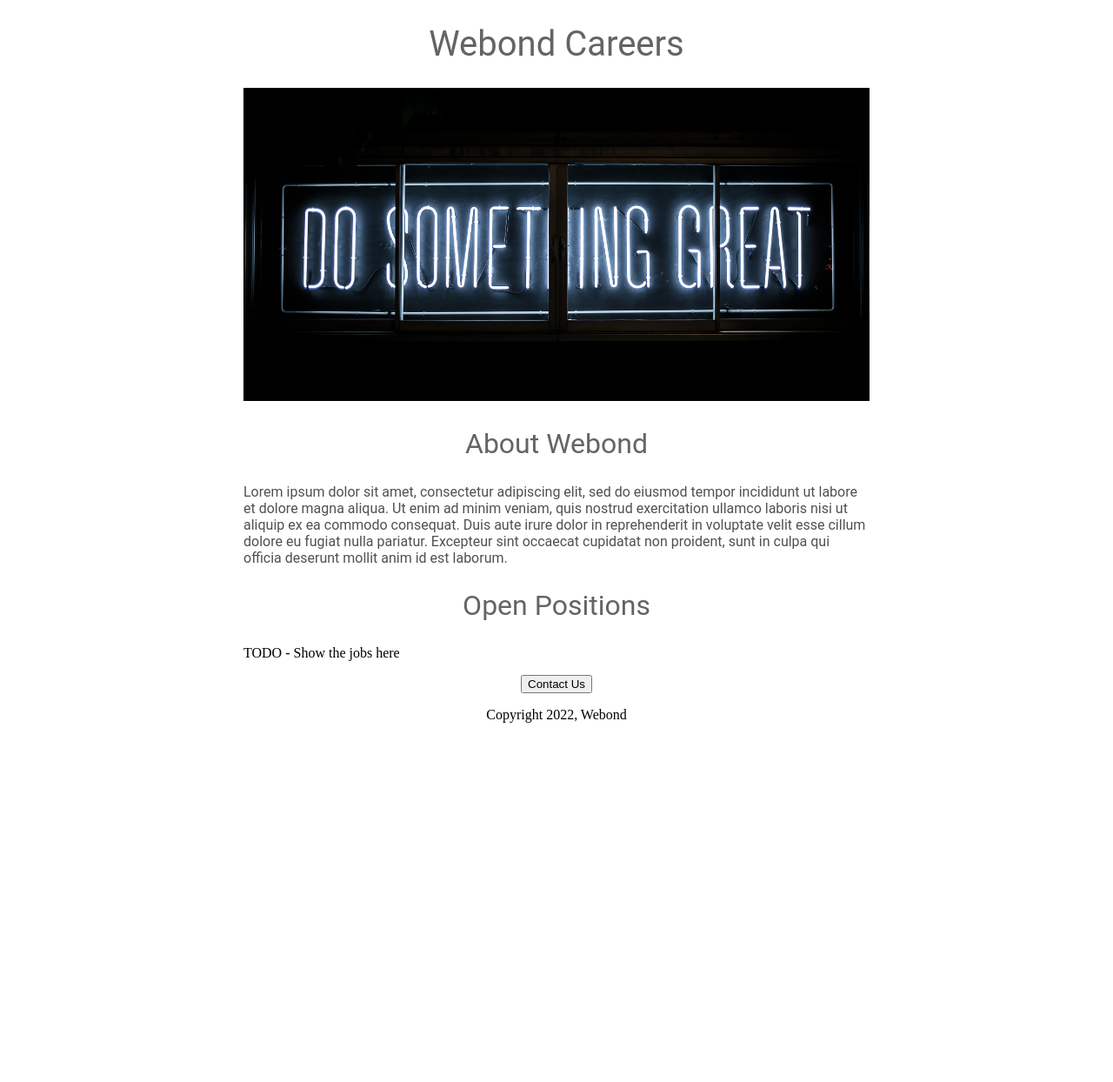
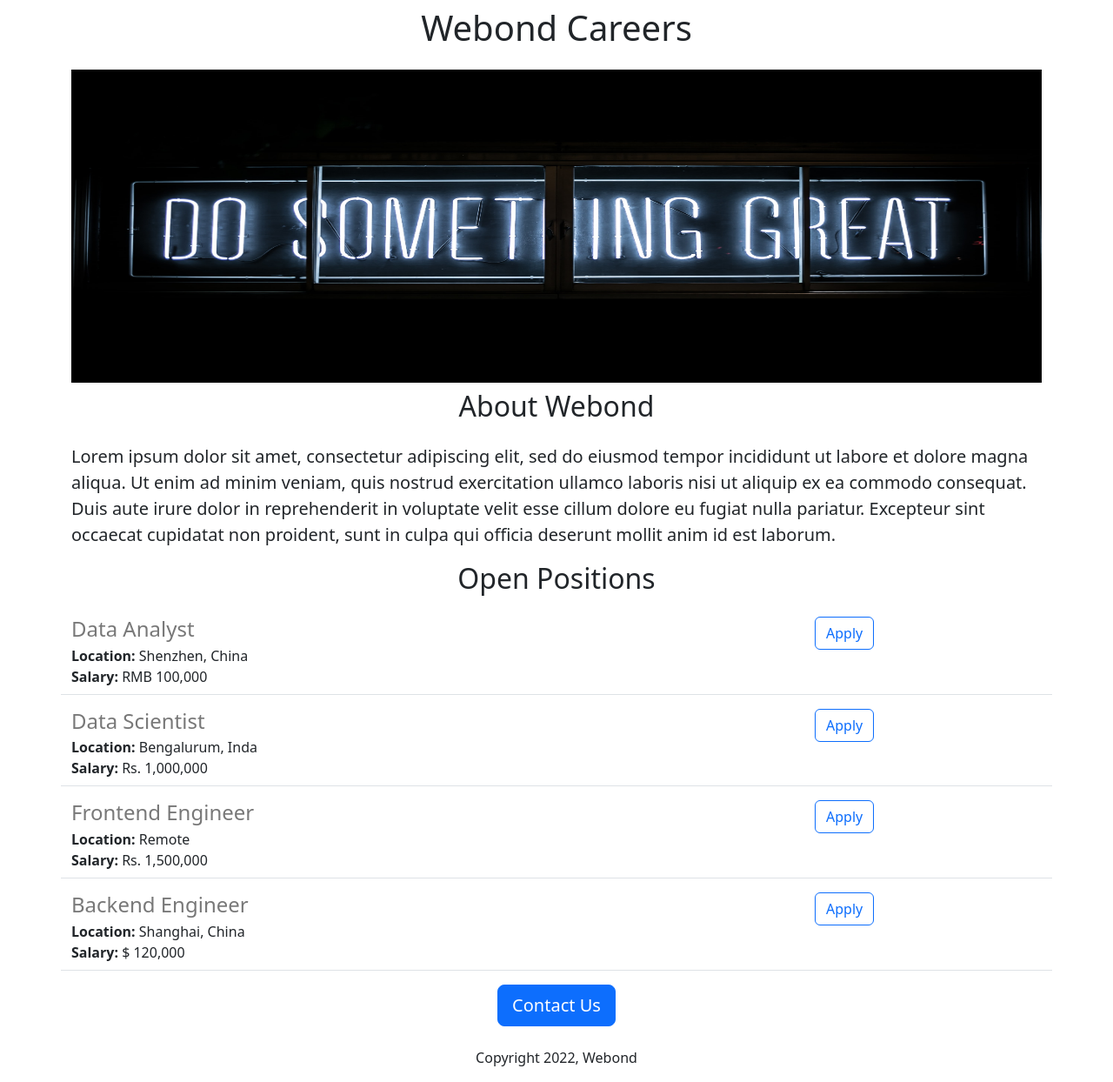
Before and after one commit to jimmylgz/webond-careers-website-v2, a Flask app: page / in a window 1280 px wide. Shown: the whole page at 87% size. Before the commit the page ends 831 px from the top, so only its background shows below. Run offline with Flask 2, Linux system fonts and the light colour scheme.

Commit message:
Added dynamic data and API route

```diff
--- a/app.py
+++ b/app.py
@@ -1,11 +1,40 @@
-from flask import Flask, render_template
+from flask import Flask, render_template, jsonify
 
 app = Flask(__name__)
+JOBS = [
+    {
+        'id': 1,
+        'title': 'Data Analyst',
+        'location': 'Shenzhen, China',
+        'salary': 'RMB 100,000'
+    },
+    {
+        'id': 2,
+        'title': 'Data Scientist',
+        'location': 'Bengalurum, Inda',
+        'salary': 'Rs. 1,000,000'
+    },
+    {
+        'id': 3,
+        'title': 'Frontend Engineer',
+        'location': 'Remote',
+        'salary': 'Rs. 1,500,000'
+    },
+    {
+        'id': 4,
+        'title': 'Backend Engineer',
+        'location': 'Shanghai, China',
+        'salary': '$ 120,000'
+    }
+]
 
 @app.route("/")
 def hello_world():
-    return render_template('home.html')
+    return render_template('home.html', jobs=JOBS, company_name='Webond')
 
+@app.route("/api/jobs")
+def list_jobs():
+    return jsonify(JOBS)
 
 if __name__ == "__main__":
     app.run(debug=True)
--- a/templates/home.html
+++ b/templates/home.html
@@ -1,54 +1,34 @@
 <!DOCTYPE html>
 <html>
     <head>
+        <meta charset="utf-8">
+        <meta name="viewport" content="width=device-width, initial-scale=1">
         <title>Webond Careers</title>
+        <link href="https://cdn.jsdelivr.net/npm/bootstrap@5.3.0-alpha1/dist/css/bootstrap.min.css" rel="stylesheet" integrity="sha384-GLhlTQ8iRABdZLl6O3oVMWSktQOp6b7In1Zl3/Jr59b6EGGoI1aFkw7cmDA6j6gD" crossorigin="anonymous">
         <style>
-            h1 {
-                font-size: 40px;
-                font-family: Roboto;
-                font-weight: normal;
-                color: rgb(100, 100, 100);
-                text-align: center;
-            }
-
             #banner {
+                height: 360px;
                 width: 100%;
-                height: 360px;
-                object-fit: cover;
-            }
-
-            h2 {
-                font-family: Roboto;
-                font-size: 32px;
-                color: rgb(100, 100, 100);
-                text-align: center;
-                font-weight: normal;
-            }
-
-            .bodytext {
-                font-family: Roboto;
-                color: rgb(80, 80, 80)
-            }
-
-            #container {
-                max-width: 720px;
-                margin: 0 auto 0 auto;
             }
         </style>
     </head>
     <body>
-        <div id="container">
-            <h1>Webond Careers</h1>
-            <img id="banner" src="http://jimmylgz.myds.me:8090/proxy/5000/static/banner.jpeg">
-            <h2>About Webond</h2>
-            <p class="bodytext">
+        <div class="container">
+            <h1 class="text-center mt-2 mb-4">{{company_name}} Careers</h1>
+            <img class="img-fluid" id="banner" src="http://jimmylgz.myds.me:8090/proxy/5000/static/banner.jpeg">
+            <h2 class="text-center mt-2 mb-4">About Webond</h2>
+            <p class="lead">
                 Lorem ipsum dolor sit amet, consectetur adipiscing elit, sed do eiusmod tempor incididunt ut labore et dolore magna aliqua. Ut enim ad minim veniam, quis nostrud exercitation ullamco laboris nisi ut aliquip ex ea commodo consequat. Duis aute irure dolor in reprehenderit in voluptate velit esse cillum dolore eu fugiat nulla pariatur. Excepteur sint occaecat cupidatat non proident, sunt in culpa qui officia deserunt mollit anim id est laborum.
             </p>
-            <h2>Open Positions</h2>
-            <p>TODO - Show the jobs here</p>
-            <div style="text-align: center;">
-                <button>Contact Us</button>
-                    <p>Copyright 2022, Webond</p>
+            <h2 class="text-center mt-2 mb-4">Open Positions</h2>
+            <p>
+                {% for job in jobs %}
+                   {% include 'jobitem.html' %}
+                {% endfor %}
+            </p>
+            <div class="text-center">
+                <button class="btn btn-primary btn-lg">Contact Us</button>
+                    <p class="mt-4">Copyright 2022, Webond</p>
             </div>
         </div>
     </body>
--- /dev/null
+++ b/templates/jobitem.html
@@ -0,0 +1,16 @@
+<div class="border-bottom row" style="margin-bottom: 16px; padding-bottom: 8px;" style="margin-bottom: 16px;">
+    <div class="col-9">
+        <h4 style="color:rgb(120,120,120); margin-bottom:4px;" >{{job['title']}}</h4>
+        <div>
+            <b>Location: </b>{{job['location']}}
+        </div>
+        {% if 'salary' in job %}
+        <div>
+            <b>Salary: </b>{{job['salary']}}
+        </div>
+        {% endif %}
+    </div>
+    <div class="col-3">
+        <button type="button" class="btn btn-outline-primary">Apply</button>
+    </div>
+</div>
```
